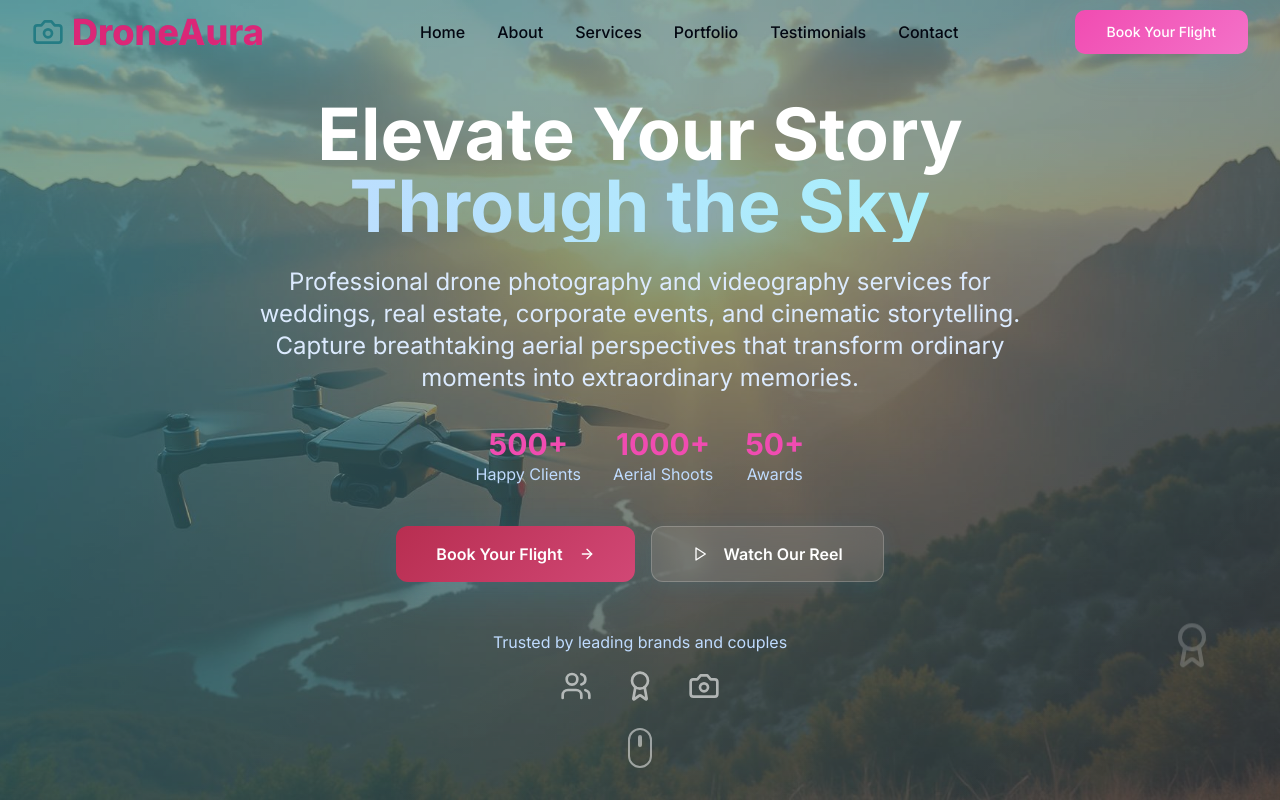
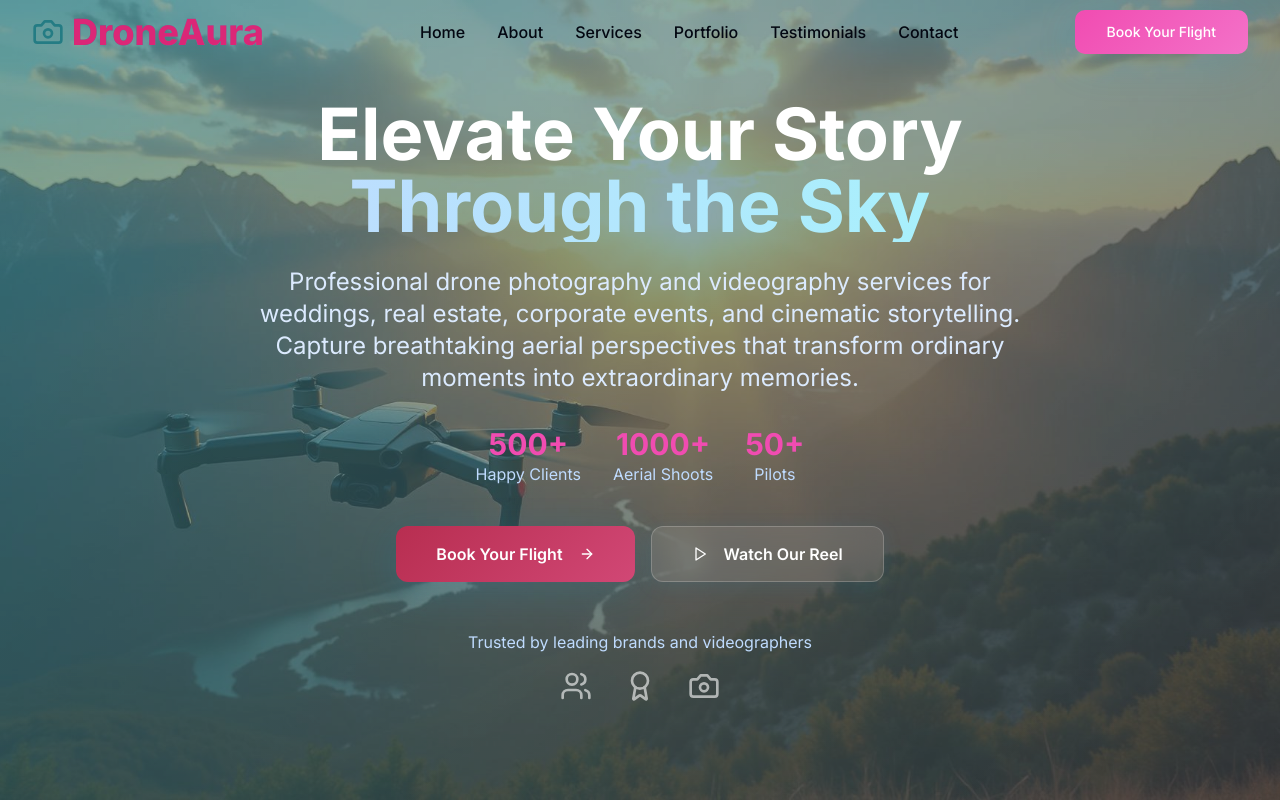
Before and after one commit to Kabhi0021/DroneAura, a React (Vite) app: page / in a window 1280 px wide. Shown: the top 800 px of the page. Built offline with nearby package versions, Linux system fonts and the light colour scheme.

Commit message:
Visual edit in Lovable
Edited UI in Lovable

```diff
--- a/src/components/HeroSection.tsx
+++ b/src/components/HeroSection.tsx
@@ -12,9 +12,7 @@ export function HeroSection() {
 
       </div>
       <div className="absolute bottom-32 right-16 opacity-20">
-        <Award className="h-12 w-12 text-white float" style={{
-        animationDelay: "2s"
-      }} />
+
       </div>
 
       {/* Main Content */}
@@ -44,7 +42,7 @@ export function HeroSection() {
           </div>
           <div className="text-center">
             <div className="text-3xl font-bold text-accent">50+</div>
-            <div className="text-blue-200">Awards</div>
+            <div className="text-blue-200">Pilots</div>
           </div>
         </div>
 
@@ -65,7 +63,7 @@ export function HeroSection() {
 
         {/* Trust Indicators */}
         <div className="mt-12 text-center">
-          <p className="text-blue-200 mb-4">Trusted by leading brands and couples</p>
+          <p className="text-blue-200 mb-4">Trusted by leading brands and videographers</p>
           <div className="flex justify-center items-center space-x-8 opacity-60">
             <Users className="h-8 w-8" />
             <Award className="h-8 w-8" />
@@ -76,9 +74,7 @@ export function HeroSection() {
 
       {/* Scroll Indicator */}
       <div className="absolute bottom-8 left-1/2 transform -translate-x-1/2">
-        <div className="w-6 h-10 border-2 border-white/50 rounded-full flex justify-center">
-          <div className="w-1 h-3 bg-white/50 rounded-full mt-2 animate-bounce"></div>
-        </div>
+
       </div>
     </section>;
 }
```
